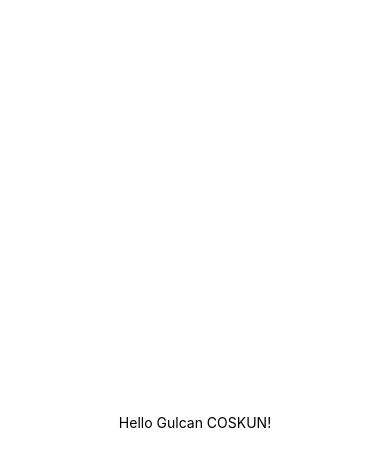
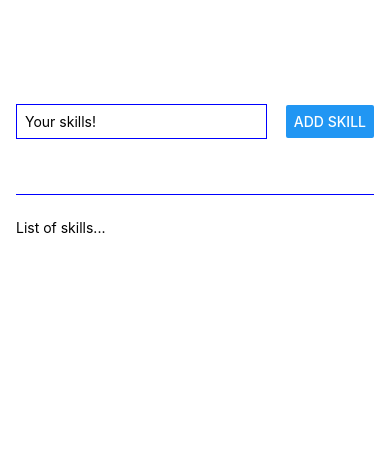
Before and after one commit to GulcanC/gc-react-native, a React Native app: screen / in a window 390 px wide. Shown: the top 468 px of the page. Built offline with nearby package versions, Linux system fonts and the light colour scheme.

Commit message:
create input text and button

```diff
--- a/App.js
+++ b/App.js
@@ -1,20 +1,51 @@
 import { StatusBar } from "expo-status-bar";
-import { StyleSheet, Text, View } from "react-native";
 
+// text and wiev are core compnents
+import { StyleSheet, Text, View, Button, TextInput } from "react-native";
+
+// regular functioanal component,  App is root component
 export default function App() {
   return (
-    <View style={styles.container}>
-      <Text>Hello Gulcan COSKUN!</Text>
-      <StatusBar style="auto" />
+    <View style={styles.appContainer}>
+      <View style={styles.inputContainer}>
+        <TextInput style={styles.textInput} placeholder="Your skills!" />
+        <Button title="Add Skill" />
+      </View>
+      <View style={styles.goalsContainer}>
+        <Text>List of skills...</Text>
+      </View>
     </View>
   );
 }
 
+// style sheet object
 const styles = StyleSheet.create({
-  container: {
+  appContainer: {
+    backgroundColor: "",
     flex: 1,
-    backgroundColor: "#fff",
+    padding: 50,
+    paddingHorizontal: 16,
+  },
+
+  inputContainer: {
+    flex: 1,
+    display: "flex",
+    flexDirection: "row",
+    justifyContent: "space-between",
     alignItems: "center",
-    justifyContent: "center",
+    marginBottom: 24,
+    borderBottomWidth: 1,
+    borderBottomColor: "blue",
+  },
+
+  textInput: {
+    borderWidth: 1,
+    borderColor: "blue",
+    width: "70%",
+    marginRight: 8,
+    padding: 8,
+  },
+  goalsContainer: {
+    flex: 4,
   },
 });
--- a/package.json
+++ b/package.json
@@ -12,7 +12,9 @@
     "expo": "~47.0.12",
     "expo-status-bar": "~1.4.2",
     "react": "18.1.0",
-    "react-native": "0.70.5"
+    "react-native": "0.70.5",
+    "react-native-color-palette": "^2.2.0",
+    "react-native-color-picker": "^0.6.0"
   },
   "devDependencies": {
     "@babel/core": "^7.12.9"
```
Also changed, not shown: 1 other file (tests, documents, lock files or other folders).
